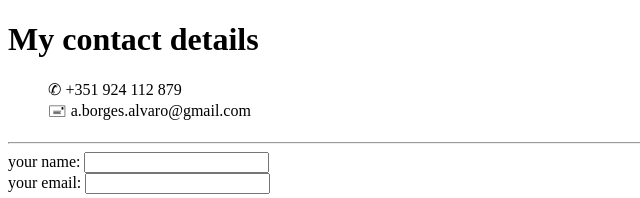
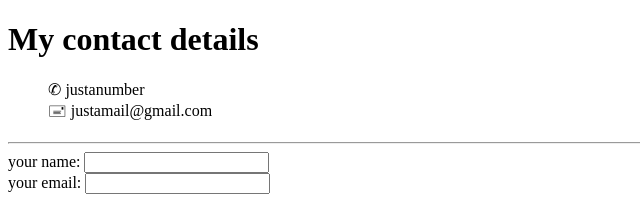
Before and after one commit to AleAlvo/personal-page, a plain HTML site: page contact-me.html in a window 1280 px wide. Shown: the top 198 px of the page, 0-640 px from the left. Drawn offline with Linux system fonts and the light colour scheme.

Commit message:
Update contact-me - removed real contacts

```diff
--- a/contact-me.html
+++ b/contact-me.html
@@ -7,11 +7,11 @@
   <body>
     <h1>My contact details</h1>
     <ul style="list-style:none">
-      <li>✆ +351 924 112 879</li>
-      <li>🖃 a.borges.alvaro@gmail.com</li>
+      <li>✆ justanumber</li>
+      <li>🖃 justamail@gmail.com</li>
     </ul>
     <hr>
-    <form class="" action="mailto:a.borges.alvaro@gmail.com" method="post" enctype="text/plain">
+    <form class="" action="mailto:justamail@gmail.com" method="post" enctype="text/plain">
       <label for="yourName">your name:</label>
       <input type="text" name="yourName" value=""><br>
       <label for="yourEmail">your email:</label>
```
